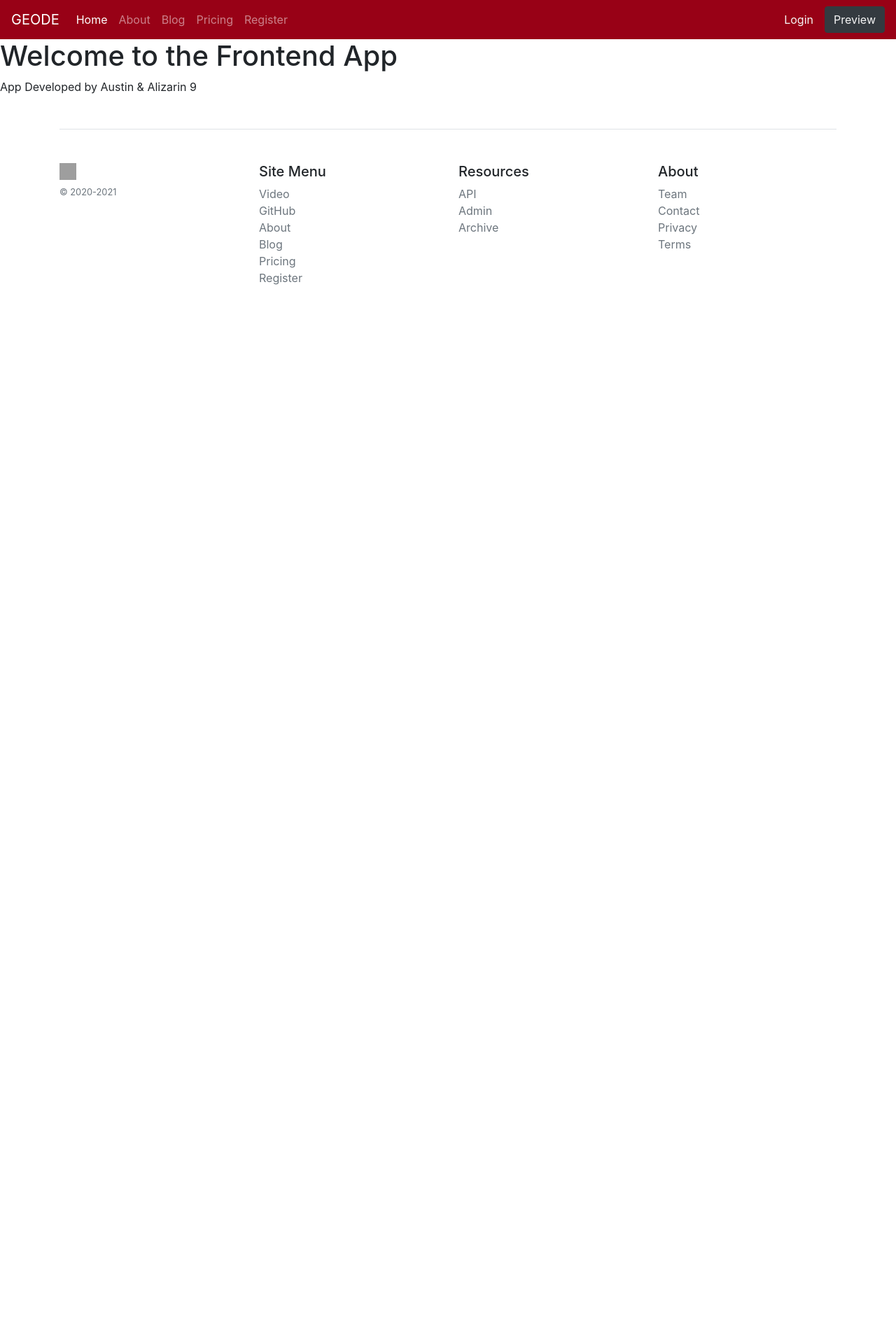
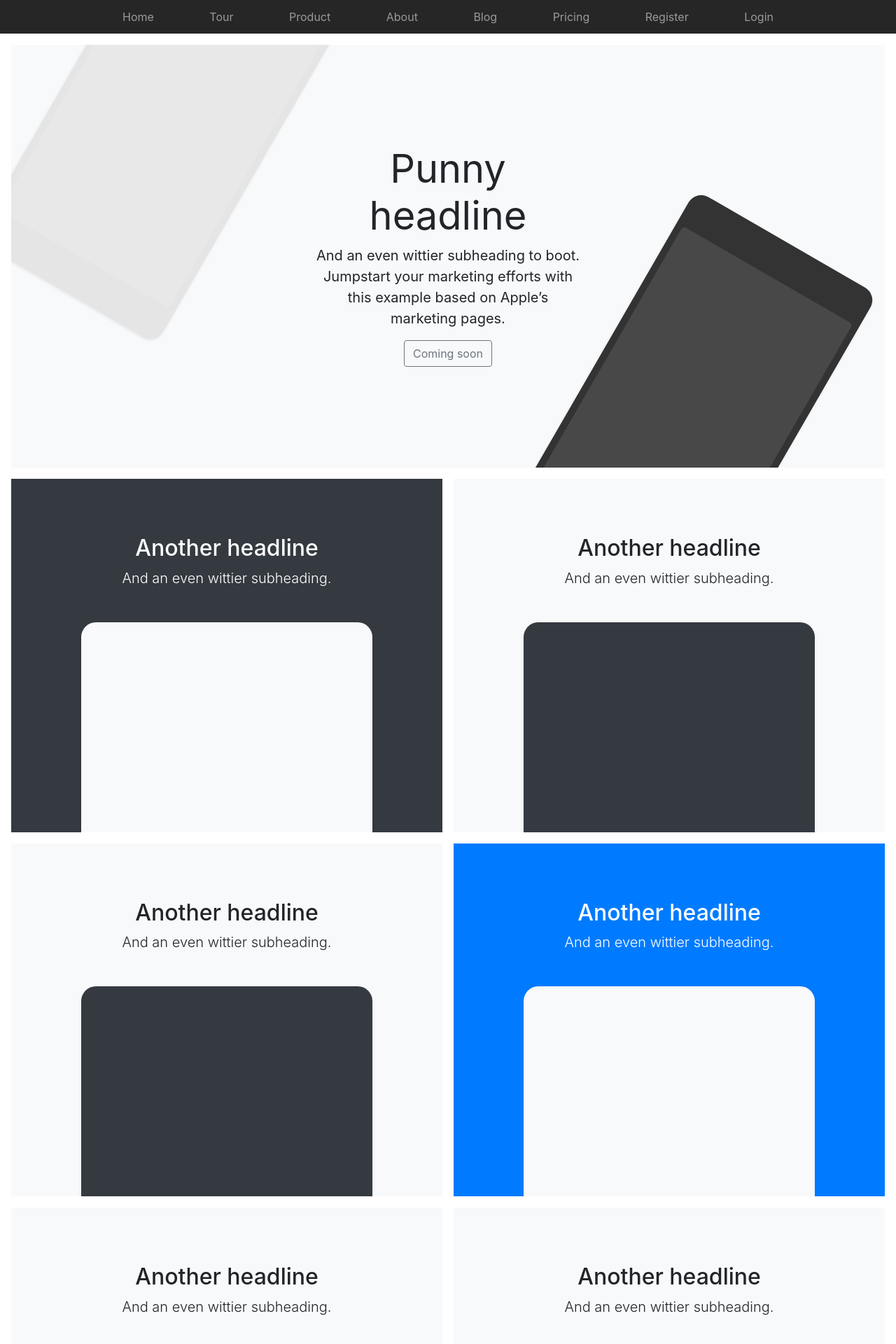
Before and after one commit to austincolton717/scheming-python, a Django app: page / in a window 1280 px wide. Shown: the top 1920 px of the page at 70% size. Before the commit the page ends 407 px from the top, so only its background shows below. Run offline with Django 3.2, Linux system fonts and the light colour scheme; parts of the project's set-up code (start-up, migrations or seed data) failed here and were passed over; some libraries are stand-ins or nearby versions; grey boxes are pictures that could not be loaded.

Commit message:
new frontpage and home

```diff
--- a/dashboard/templates/dashfiles/base.html
+++ b/dashboard/templates/dashfiles/base.html
@@ -12,7 +12,7 @@
 
     <!-- Custom fonts for this template-->
     <link href="{% static 'vendor/fontawesome-free/css/all.min.css' %}" rel="stylesheet" type="text/css">
-    <!-- <link href="https://fonts.googleapis.com/css?family=Nunito:200,200i,300,300i,400,400i,600,600i,700,700i,800,800i,900,900i" rel="stylesheet"> -->
+    <link href="https://fonts.googleapis.com/css?family=Nunito:200,200i,300,300i,400,400i,600,600i,700,700i,800,800i,900,900i" rel="stylesheet">
 
     <!-- Custom styles for this template-->
     <link href="{% static 'css/sb-admin-2.min.css' %}" rel="stylesheet">
--- a/frontend/templates/frontfiles/base.html
+++ b/frontend/templates/frontfiles/base.html
@@ -1,3 +1,5 @@
+{% load static %}
+
 <!doctype html>
 <html lang="en"></html>
 <head>
@@ -5,39 +7,44 @@
     <meta name="viewport" content="width=device-width, initial-scale=1, shrink-to-fit=no">
     <link rel="stylesheet" href="https://cdn.jsdelivr.net/npm/bootstrap@4.5.3/dist/css/bootstrap.min.css" integrity="sha384-TX8t27EcRE3e/ihU7zmQxVncDAy5uIKz4rEkgIXeMed4M0jlfIDPvg6uqKI2xXr2" crossorigin="anonymous">
     <title>Opendoor SEO</title>
+
+    <link href="../assets/dist/css/bootstrap.min.css" rel="stylesheet">
+
+    <style>
+      .bd-placeholder-img {
+        font-size: 1.125rem;
+        text-anchor: middle;
+        -webkit-user-select: none;
+        -moz-user-select: none;
+        -ms-user-select: none;
+        user-select: none;
+      }
+
+      @media (min-width: 768px) {
+        .bd-placeholder-img-lg {
+          font-size: 3.5rem;
+        }
+      }
+    </style>
+    <!-- Custom styles for this template -->
+    <link href="{% static 'css/product.css' %}" rel="stylesheet">
   </head>
+
 <body>
-    <nav class="navbar navbar-expand-lg navbar-dark" style="background-color: #980116;">
-            <a class="navbar-brand" href="#">GEODE</a>
-            <button class="navbar-toggler" type="button" data-toggle="collapse" data-target="#navbarSupportedContent" aria-controls="navbarSupportedContent" aria-expanded="false" aria-label="Toggle navigation">
-              <span class="navbar-toggler-icon"></span>
-            </button>
 
-            <div class="collapse navbar-collapse" id="navbarSupportedContent">
-              <ul class="navbar-nav mr-auto">
-                <li class="nav-item active">
-                  <a class="nav-link" href="{% url 'home' %}">Home <span class="sr-only">(current)</span></a>
-                </li>
-                <li class="nav-item">
-                  <a class="nav-link" href="#">About</a>
-                </li>
-                <li class="nav-item">
-                    <a class="nav-link" href="#">Blog</a>
-                </li>
-                <li class="nav-item">
-                    <a class="nav-link" href="#">Pricing</a>
-                </li>
-                <li class="nav-item">
-                    <a class="nav-link" href="#">Register</a>
-                </li>
-              </ul>
-              <form class="form-inline my-2 my-lg-0">
-                <a class="nav-link" style="color: whitesmoke;" href="{% url 'dashboard' %}">Login</a>
-                <button class="btn btn-dark" style="color: whitesmoke;" type="submit">Preview</button>
-              </form>
-            </div>
-          </nav>
-
+  <nav class="site-header sticky-top py-1">
+    <!-- <nav class="site-header sticky-top py-1" style="background-color: #980116;"> -->
+    <div class="container d-flex flex-column flex-md-row justify-content-between">
+      <a class="py-2 d-none d-md-inline-block" href="{% url 'dashboard' %}">Home</a>
+      <a class="py-2 d-none d-md-inline-block" href="#">Tour</a>
+      <a class="py-2 d-none d-md-inline-block" href="#">Product</a>
+      <a class="py-2 d-none d-md-inline-block" href="#">About</a>
+      <a class="py-2 d-none d-md-inline-block" href="#">Blog</a>
+      <a class="py-2 d-none d-md-inline-block" href="#">Pricing</a>
+      <a class="py-2 d-none d-md-inline-block" href="#">Register</a>
+      <a class="py-2 d-none d-md-inline-block" href="{% url 'dashboard' %}">Login</a>
+    </div>
+  </nav>
 
 <div class=”container”>
        {% block content %}
@@ -46,36 +53,46 @@
        {% endblock %}
 </div>
 <div class="container">
-<footer class="pt-4 my-md-5 pt-md-5 border-top">
+  <footer class="container py-5">
     <div class="row">
       <div class="col-12 col-md">
-        <img class="mb-2" src="#" alt="" width="24" height="24">
-        <small class="d-block mb-3 text-muted">&copy; 2020-2021</small>
+        <svg xmlns="http://www.w3.org/2000/svg" width="24" height="24" fill="none" stroke="currentColor" stroke-linecap="round" stroke-linejoin="round" stroke-width="2" class="d-block mb-2" role="img" viewBox="0 0 24 24" focusable="false"><title>Product</title><circle cx="12" cy="12" r="10"/><path d="M14.31 8l5.74 9.94M9.69 8h11.48M7.38 12l5.74-9.94M9.69 16L3.95 6.06M14.31 16H2.83m13.79-4l-5.74 9.94"/></svg>
+        <small class="d-block mb-3 text-muted">&copy; 2017-2020</small>
       </div>
       <div class="col-6 col-md">
-        <h5>Site Menu</h5>
+        <h5>Features</h5>
         <ul class="list-unstyled text-small">
-          <li><a class="text-muted" href="https://www.youtube.com/watch?v=oHg5SJYRHA0">Video</a></li>
-          <li><a class="text-muted" href="#">GitHub</a></li>
-          <li><a class="text-muted" href="#">About</a></li>
-          <li><a class="text-muted" href="#">Blog</a></li>
-          <li><a class="text-muted" href="#">Pricing</a></li>
-          <li><a class="text-muted" href="#">Register</a></li>
+          <li><a class="text-muted" href="#">Cool stuff</a></li>
+          <li><a class="text-muted" href="#">Random feature</a></li>
+          <li><a class="text-muted" href="#">Team feature</a></li>
+          <li><a class="text-muted" href="#">Stuff for developers</a></li>
+          <li><a class="text-muted" href="#">Another one</a></li>
+          <li><a class="text-muted" href="#">Last time</a></li>
         </ul>
       </div>
       <div class="col-6 col-md">
         <h5>Resources</h5>
         <ul class="list-unstyled text-small">
-          <li><a class="text-muted" href="#">API</a></li>
-          <li><a class="text-muted" href="#">Admin</a></li>
-          <li><a class="text-muted" href="#">Archive</a></li>
+          <li><a class="text-muted" href="#">Resource</a></li>
+          <li><a class="text-muted" href="#">Resource name</a></li>
+          <li><a class="text-muted" href="#">Another resource</a></li>
+          <li><a class="text-muted" href="#">Final resource</a></li>
+        </ul>
+      </div>
+      <div class="col-6 col-md">
+        <h5>Resources</h5>
+        <ul class="list-unstyled text-small">
+          <li><a class="text-muted" href="#">Business</a></li>
+          <li><a class="text-muted" href="#">Education</a></li>
+          <li><a class="text-muted" href="#">Government</a></li>
+          <li><a class="text-muted" href="#">Gaming</a></li>
         </ul>
       </div>
       <div class="col-6 col-md">
         <h5>About</h5>
         <ul class="list-unstyled text-small">
           <li><a class="text-muted" href="#">Team</a></li>
-          <li><a class="text-muted" href="#">Contact</a></li>
+          <li><a class="text-muted" href="#">Locations</a></li>
           <li><a class="text-muted" href="#">Privacy</a></li>
           <li><a class="text-muted" href="#">Terms</a></li>
         </ul>
--- a/frontend/templates/frontfiles/home.html
+++ b/frontend/templates/frontfiles/home.html
@@ -1,7 +1,86 @@
 {% extends 'frontfiles/base.html' %}
+{% load static %}
+
+
 {% block content %}
 
-<h1>Welcome to the Frontend App</h1>
-<p>App Developed by Austin & Alizarin 9</p>
+
+<div class="position-relative overflow-hidden p-3 p-md-5 m-md-3 text-center bg-light">
+  <div class="col-md-5 p-lg-5 mx-auto my-5">
+    <h1 class="display-4 font-weight-normal">Punny headline</h1>
+    <p class="lead font-weight-normal">And an even wittier subheading to boot. Jumpstart your marketing efforts with this example based on Apple’s marketing pages.</p>
+    <a class="btn btn-outline-secondary" href="#">Coming soon</a>
+  </div>
+  <div class="product-device shadow-sm d-none d-md-block"></div>
+  <div class="product-device product-device-2 shadow-sm d-none d-md-block"></div>
+</div>
+
+<div class="d-md-flex flex-md-equal w-100 my-md-3 pl-md-3">
+  <div class="bg-dark mr-md-3 pt-3 px-3 pt-md-5 px-md-5 text-center text-white overflow-hidden">
+    <div class="my-3 py-3">
+      <h2 class="display-5">Another headline</h2>
+      <p class="lead">And an even wittier subheading.</p>
+    </div>
+    <div class="bg-light shadow-sm mx-auto" style="width: 80%; height: 300px; border-radius: 21px 21px 0 0;"></div>
+  </div>
+  <div class="bg-light mr-md-3 pt-3 px-3 pt-md-5 px-md-5 text-center overflow-hidden">
+    <div class="my-3 p-3">
+      <h2 class="display-5">Another headline</h2>
+      <p class="lead">And an even wittier subheading.</p>
+    </div>
+    <div class="bg-dark shadow-sm mx-auto" style="width: 80%; height: 300px; border-radius: 21px 21px 0 0;"></div>
+  </div>
+</div>
+
+<div class="d-md-flex flex-md-equal w-100 my-md-3 pl-md-3">
+  <div class="bg-light mr-md-3 pt-3 px-3 pt-md-5 px-md-5 text-center overflow-hidden">
+    <div class="my-3 p-3">
+      <h2 class="display-5">Another headline</h2>
+      <p class="lead">And an even wittier subheading.</p>
+    </div>
+    <div class="bg-dark shadow-sm mx-auto" style="width: 80%; height: 300px; border-radius: 21px 21px 0 0;"></div>
+  </div>
+  <div class="bg-primary mr-md-3 pt-3 px-3 pt-md-5 px-md-5 text-center text-white overflow-hidden">
+    <div class="my-3 py-3">
+      <h2 class="display-5">Another headline</h2>
+      <p class="lead">And an even wittier subheading.</p>
+    </div>
+    <div class="bg-light shadow-sm mx-auto" style="width: 80%; height: 300px; border-radius: 21px 21px 0 0;"></div>
+  </div>
+</div>
+
+<div class="d-md-flex flex-md-equal w-100 my-md-3 pl-md-3">
+  <div class="bg-light mr-md-3 pt-3 px-3 pt-md-5 px-md-5 text-center overflow-hidden">
+    <div class="my-3 p-3">
+      <h2 class="display-5">Another headline</h2>
+      <p class="lead">And an even wittier subheading.</p>
+    </div>
+    <div class="bg-white shadow-sm mx-auto" style="width: 80%; height: 300px; border-radius: 21px 21px 0 0;"></div>
+  </div>
+  <div class="bg-light mr-md-3 pt-3 px-3 pt-md-5 px-md-5 text-center overflow-hidden">
+    <div class="my-3 py-3">
+      <h2 class="display-5">Another headline</h2>
+      <p class="lead">And an even wittier subheading.</p>
+    </div>
+    <div class="bg-white shadow-sm mx-auto" style="width: 80%; height: 300px; border-radius: 21px 21px 0 0;"></div>
+  </div>
+</div>
+
+<div class="d-md-flex flex-md-equal w-100 my-md-3 pl-md-3">
+  <div class="bg-light mr-md-3 pt-3 px-3 pt-md-5 px-md-5 text-center overflow-hidden">
+    <div class="my-3 p-3">
+      <h2 class="display-5">Another headline</h2>
+      <p class="lead">And an even wittier subheading.</p>
+    </div>
+    <div class="bg-white shadow-sm mx-auto" style="width: 80%; height: 300px; border-radius: 21px 21px 0 0;"></div>
+  </div>
+  <div class="bg-light mr-md-3 pt-3 px-3 pt-md-5 px-md-5 text-center overflow-hidden">
+    <div class="my-3 py-3">
+      <h2 class="display-5">Another headline</h2>
+      <p class="lead">And an even wittier subheading.</p>
+    </div>
+    <div class="bg-white shadow-sm mx-auto" style="width: 80%; height: 300px; border-radius: 21px 21px 0 0;"></div>
+  </div>
+</div>
 
 {% endblock %}
--- a/pbn/templates/pbnfiles/pbnlist.html
+++ b/pbn/templates/pbnfiles/pbnlist.html
@@ -1,7 +1,7 @@
 {% extends 'dashfiles/base.html' %}
 {% block content %}
 <div class="container">
-  <h2>PBN List Form Basic</h2>
+  <h2>Home Security PBN List</h2>
 
     <button><a href="{% url 'upload-pbn' %}">Add New PBN</a></button>
     <br/>
--- /dev/null
+++ b/static/css/product.css
@@ -0,0 +1,74 @@
+.container {
+  max-width: 960px;
+}
+
+/*
+ * Custom translucent site header
+ */
+
+.site-header {
+  background-color: rgba(0, 0, 0, .85);
+  -webkit-backdrop-filter: saturate(180%) blur(20px);
+  backdrop-filter: saturate(180%) blur(20px);
+}
+.site-header a {
+  color: #999;
+  transition: ease-in-out color .15s;
+}
+.site-header a:hover {
+  color: #fff;
+  text-decoration: none;
+}
+
+/*
+ * Dummy devices (replace them with your own or something else entirely!)
+ */
+
+.product-device {
+  position: absolute;
+  right: 10%;
+  bottom: -30%;
+  width: 300px;
+  height: 540px;
+  background-color: #333;
+  border-radius: 21px;
+  -webkit-transform: rotate(30deg);
+  transform: rotate(30deg);
+}
+
+.product-device::before {
+  position: absolute;
+  top: 10%;
+  right: 10px;
+  bottom: 10%;
+  left: 10px;
+  content: "";
+  background-color: rgba(255, 255, 255, .1);
+  border-radius: 5px;
+}
+
+.product-device-2 {
+  top: -25%;
+  right: auto;
+  bottom: 0;
+  left: 5%;
+  background-color: #e5e5e5;
+}
+
+
+/*
+ * Extra utilities
+ */
+
+.flex-equal > * {
+  -ms-flex: 1;
+  flex: 1;
+}
+@media (min-width: 768px) {
+  .flex-md-equal > * {
+    -ms-flex: 1;
+    flex: 1;
+  }
+}
+
+.overflow-hidden { overflow: hidden; }
```
